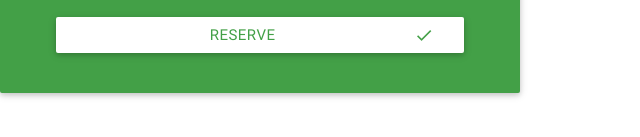
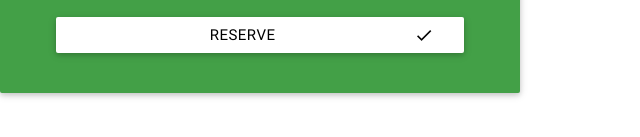
Before and after one commit to XGBXGB/Arrows-Express, a plain HTML site: page index.html in a window 1280 px wide. Shown: the part 545-682 px from the top of the page, 0-640 px from the left. Drawn offline with nearby package versions, Linux system fonts and the light colour scheme.

Commit message:
fixed text color of reserve

```diff
--- a/index.html
+++ b/index.html
@@ -92,7 +92,7 @@
                                                     </div>
                                                 </div>
                                                 <div class="col s12 center-align">
-                                                    <button class="btn green-text text-darken-1 white waves-effect  reserve-btn" type="submit" name="action">Reserve
+                                                    <button class="btn black-text text-darken-1 white waves-effect  reserve-btn" type="submit" name="action">Reserve
                                                         <i class="material-icons right">done</i>
                                                     </button>
                                                 </div>
```
